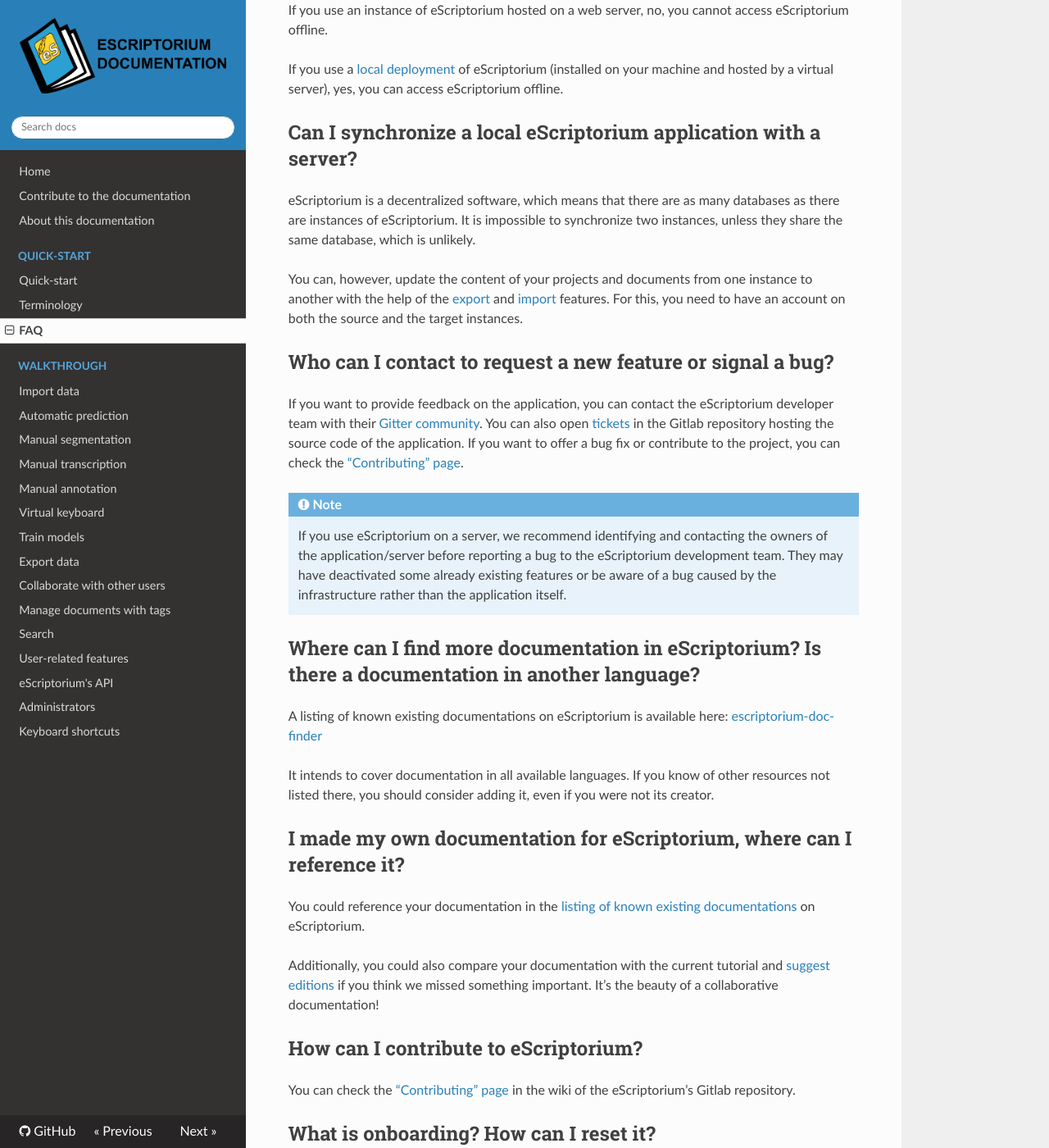
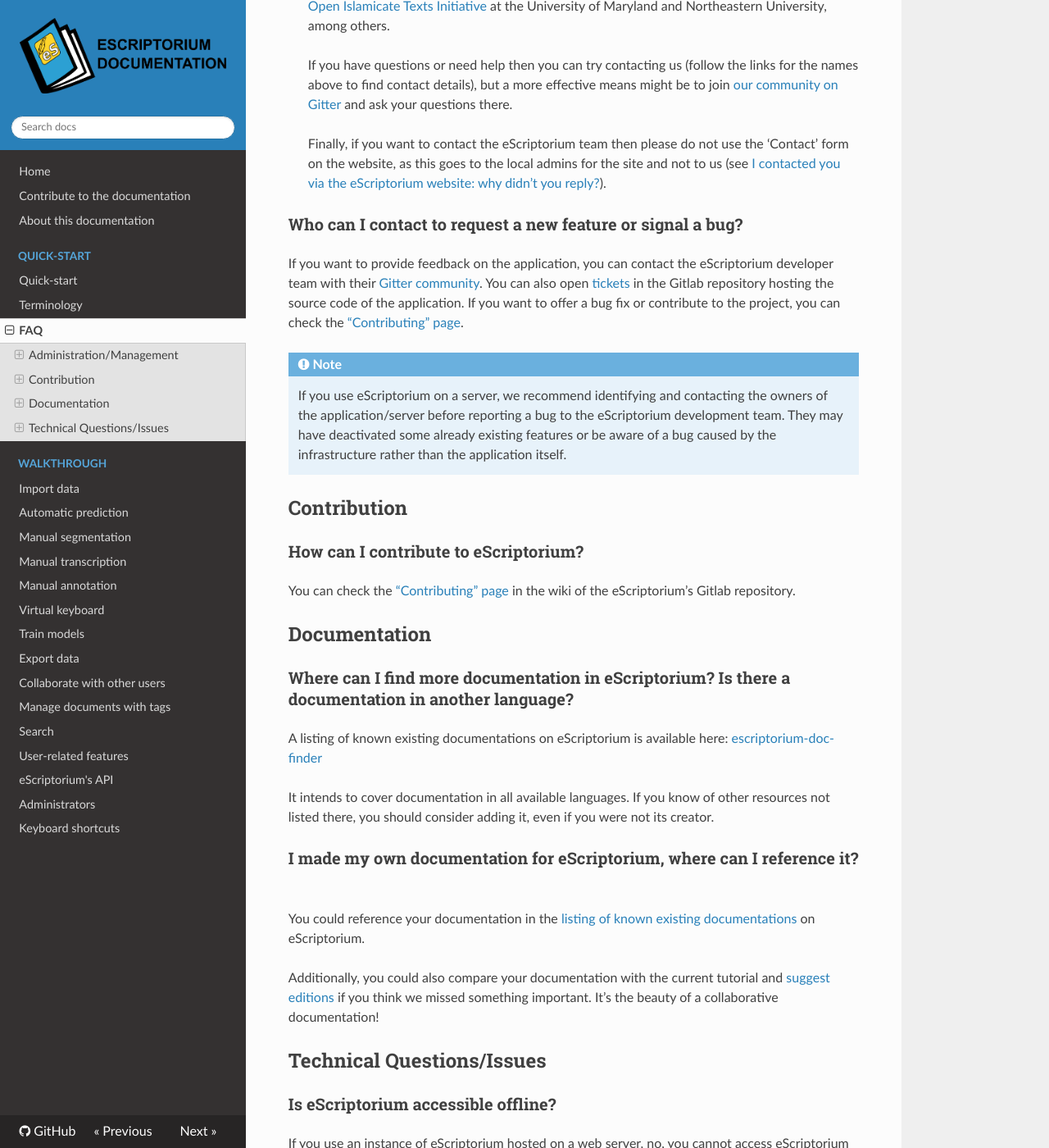
Before and after one commit to alix-tz/escriptorium-documentation, an MkDocs documentation site: the page built from docs/FAQ.md, in a window 1280 px wide and 1400 px high, scrolled down 2286 px. Shown: the whole window at 82% size. Built offline with MkDocs 1.6.1, drawn with Linux system fonts in a browser that asks for light colours; nearby versions of some CDN libraries; some of the changed text lies outside the part shown.

Commit message:
Added theme sections in the FAQ (#88)

```diff
--- a/docs/FAQ.md
+++ b/docs/FAQ.md
@@ -13,7 +16,9 @@
 
 ---
 
-## How can I have an eScriptorium account?
+## Administration/Management
+
+### How can I have an eScriptorium account?
 
 !!! Note
     The text in this section cites eScriptorium's FAQ:
@@ -24,14 +29,14 @@
 >
 > The advantage of this is that the software is truly free and open, meaning that you can download and use it yourself on your own servers, and this in turn means that that you will not be dependent on us (unlike most other systems). This makes the whole system more sustainable, and it also means that if we change anything in future in a way that you do not accept then you are still free to continue without us. For instance, if some day we find that we can no longer sustain our own instance of eScriptorium, this would have no impact on you running it on your own servers. However, the disadvantage is that installing the software is not trivial, and realistically it needs a high-performance computing cluster if you want to train your own material, which normally you do, and this makes it harder for people without institutional support.
 
-## Who is responsible for this documentation/tutorial?
+### Who is responsible for this documentation/tutorial?
 
 This tutorial was created by users of eScriptorium, not by the [creators of eScriptorium](#who-is-responsible-for-escriptorium).
 
 !!! Tip "More info"
     ➡️ See [About](about.md)
 
-## Who is responsible for eScriptorium?
+### Who is responsible for eScriptorium?
 
 !!! Note
     The text in this section cites eScriptorium's FAQ:
@@ -51,42 +56,48 @@
 >
 > Finally, if you want to contact the eScriptorium team then please do not use the 'Contact' form on the website, as this goes to the local admins for the site and not to us (see [I contacted you via the eScriptorium website: why didn't you reply?](https://gitlab.com/scripta/escriptorium/-/wikis/I-contacted-you-via-the-eScriptorium-website:-why-didn't-you-reply%3F)).
 
-## Is eScriptorium accessible offline?
-
-If you use an instance of eScriptorium hosted on a web server, no, you cannot access eScriptorium offline.
-
-If you use a [local deployment](https://gitlab.com/scripta/escriptorium/-/wikis/docker-install) of eScriptorium (installed on your machine and hosted by a virtual server), yes, you can access eScriptorium offline.
-
-## Can I synchronize a local eScriptorium application with a server?
-
-eScriptorium is a decentralized software, which means that there are as many databases as there are instances of eScriptorium. It is impossible to synchronize two instances, unless they share the same database, which is unlikely.
-
-You can, however, update the content of your projects and documents from one instance to another with the help of the [export](export.md) and [import](import.md) features. For this, you need to have an account on both the source and the target instances.
-
-## Who can I contact to request a new feature or signal a bug?
+### Who can I contact to request a new feature or signal a bug?
 
 If you want to provide feedback on the application, you can contact the eScriptorium developer team with their [Gitter community](https://gitter.im/escripta/escriptorium). You can also open [tickets](https://gitlab.com/scripta/escriptorium/-/issues) in the Gitlab repository hosting the source code of the application. If you want to offer a bug fix or contribute to the project, you can check the ["Contributing" page](https://gitlab.com/scripta/escriptorium/-/wikis/contributing).
 
 !!! Note
     If you use eScriptorium on a server, we recommend identifying and contacting the owners of the application/server before reporting a bug to the eScriptorium development team. They may have deactivated some already existing features or be aware of a bug caused by the infrastructure rather than the application itself.
 
-## Where can I find more documentation in eScriptorium? Is there a documentation in another language?
+## Contribution
+
+### How can I contribute to eScriptorium?
+
+You can check the ["Contributing" page](https://gitlab.com/scripta/escriptorium/-/wikis/contributing) in the wiki of the eScriptorium's Gitlab repository.
+
+## Documentation
+
+### Where can I find more documentation in eScriptorium? Is there a documentation in another language?
 
 A listing of known existing documentations on eScriptorium is available here: [escriptorium-doc-finder](https://github.com/alix-tz/escriptorium-doc-finder)
 
 It intends to cover documentation in all available languages. If you know of other resources not listed there, you should consider adding it, even if you were not its creator.
 
-## I made my own documentation for eScriptorium, where can I reference it?
+### I made my own documentation for eScriptorium, where can I reference it?
 
 You could reference your documentation in the [listing of known existing documentations](https://github.com/alix-tz/escriptorium-doc-finder) on eScriptorium.
 
 Additionally, you could also compare your documentation with the current tutorial and [suggest editions](contribute.md) if you think we missed something important. It's the beauty of a collaborative documentation!
 
-## How can I contribute to eScriptorium?
+## Technical Questions/Issues
 
-You can check the ["Contributing" page](https://gitlab.com/scripta/escriptorium/-/wikis/contributing) in the wiki of the eScriptorium's Gitlab repository.
+### Is eScriptorium accessible offline?
 
-## What is onboarding? How can I reset it?
+If you use an instance of eScriptorium hosted on a web server, no, you cannot access eScriptorium offline.
+
+If you use a [local deployment](https://gitlab.com/scripta/escriptorium/-/wikis/docker-install) of eScriptorium (installed on your machine and hosted by a virtual server), yes, you can access eScriptorium offline.
+
+### Can I synchronize a local eScriptorium application with a server?
+
+eScriptorium is a decentralized software, which means that there are as many databases as there are instances of eScriptorium. It is impossible to synchronize two instances, unless they share the same database, which is unlikely.
+
+You can, however, update the content of your projects and documents from one instance to another with the help of the [export](export.md) and [import](import.md) features. For this, you need to have an account on both the source and the target instances.
+
+### What is onboarding? How can I reset it?
 
 Onboarding is a mini tutorial explaining the basics of eScriptorium to new users. It will take the form of several boxes highlighting and documenting certain areas of the interface.
 
```
Also changed, not shown: other parts of docs/FAQ.md (+3 -0 lines).
